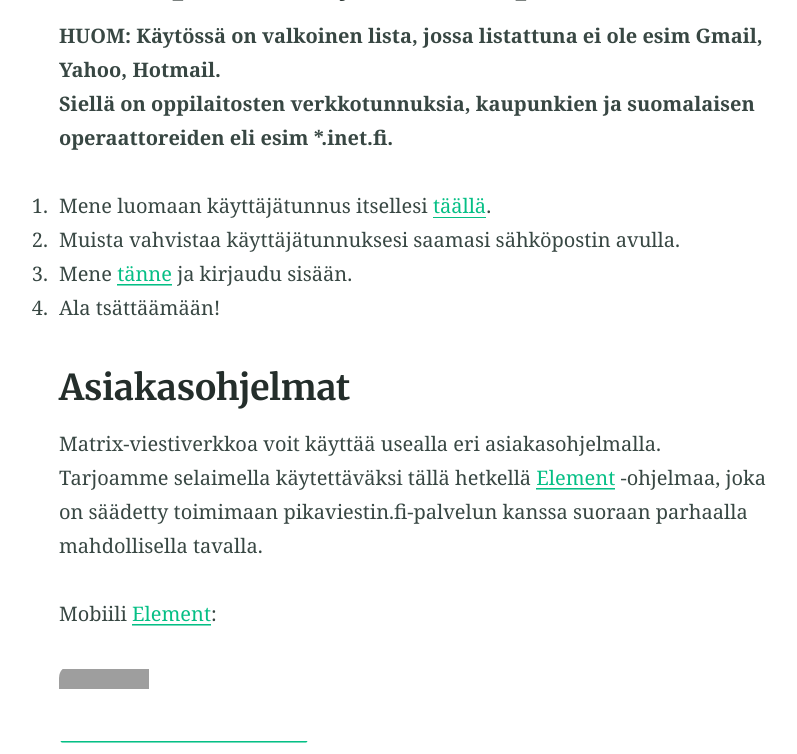
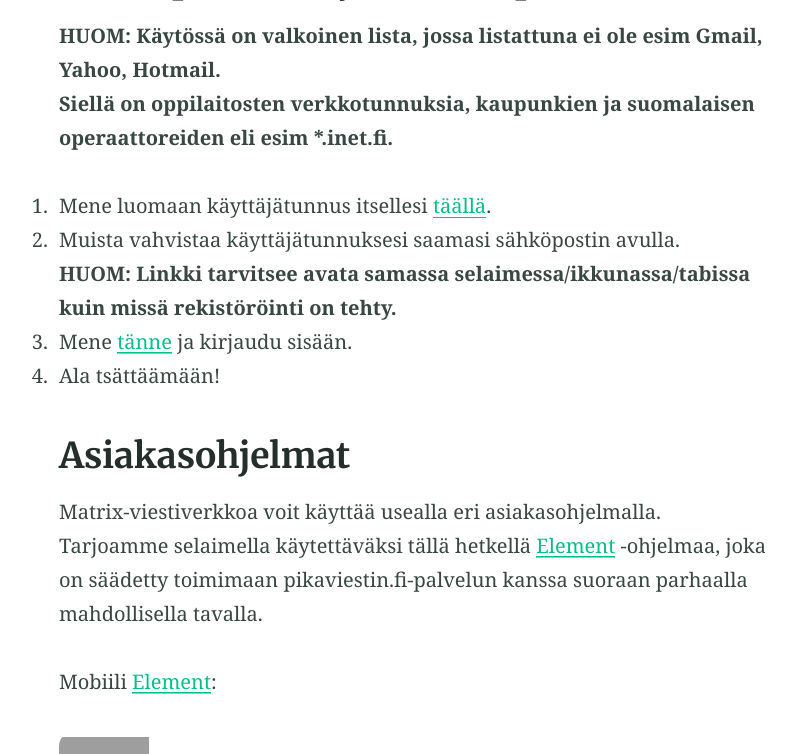
Before and after one commit to pikaviestin/website-www.pikaviestin.fi, a Jekyll site: the page built from index.md, in a window 1280 px wide and 900 px high, scrolled down 1649 px, cut to the strip 0-754 px from the top of the window. Shown: the whole strip, without its empty margins (224-1021 px from the left). Built offline with Jekyll 4.4.1, drawn with Linux system fonts in a browser that asks for light colours; grey boxes are pictures that could not be loaded.

Commit message:
Make sure users are aware of the wierdness of Authentik.

```diff
--- a/index.md
+++ b/index.md
@@ -34,6 +34,7 @@ Siellä on oppilaitosten verkkotunnuksia, kaupunkien ja suomalaisen operaattorei
 
 1. Mene luomaan käyttäjätunnus itsellesi [täällä](https://login.pikaviestin.fi/if/flow/matrix-enrollment/).
 2. Muista vahvistaa käyttäjätunnuksesi saamasi sähköpostin avulla.
+**HUOM: Linkki tarvitsee avata samassa selaimessa/ikkunassa/tabissa kuin missä rekistöröinti on tehty.**
 3. Mene [tänne](https://chat.pikaviestin.fi) ja kirjaudu sisään.
 4. Ala tsättäämään!
 
```
